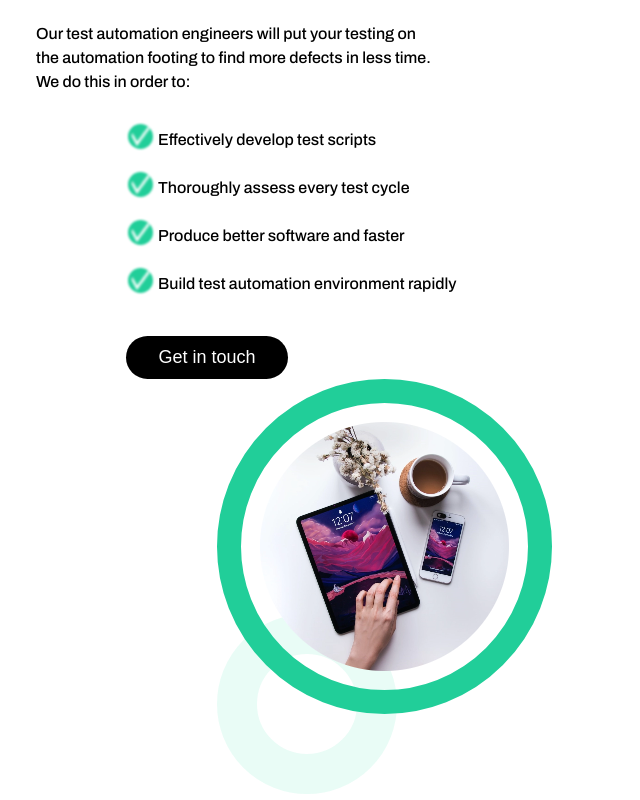
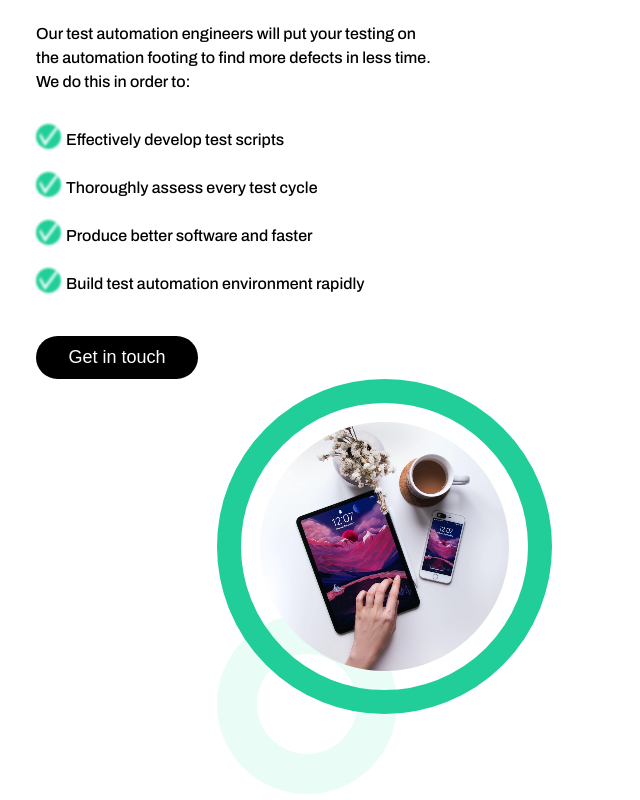
Before and after one commit to a11ysolutions/website, a React (Create React App) app: page /automation in a window 768 px wide. Shown: the part 1440-2240 px from the top of the page, without its empty margins (0-640 px from the left). Built offline with nearby package versions, Linux system fonts and the light colour scheme.

Commit message:
fix: change margin in checked-item class

```diff
--- a/src/Components/Automation/Automation.css
+++ b/src/Components/Automation/Automation.css
@@ -212,7 +212,7 @@
     }
 
     button.automation{
-        margin-left: 110px !important;
+        margin-left: 20px !important;
     }
 
     .shadowed-section{
--- a/src/Components/UI/CheckedItem/CheckedItem.css
+++ b/src/Components/UI/CheckedItem/CheckedItem.css
@@ -53,6 +53,6 @@
 
 @media screen and (min-width: 768px) and (max-width: 1200px) {
   .checked-item {
-    margin-left: 112px;
+    margin-left: 20px;
   }
 }
```
